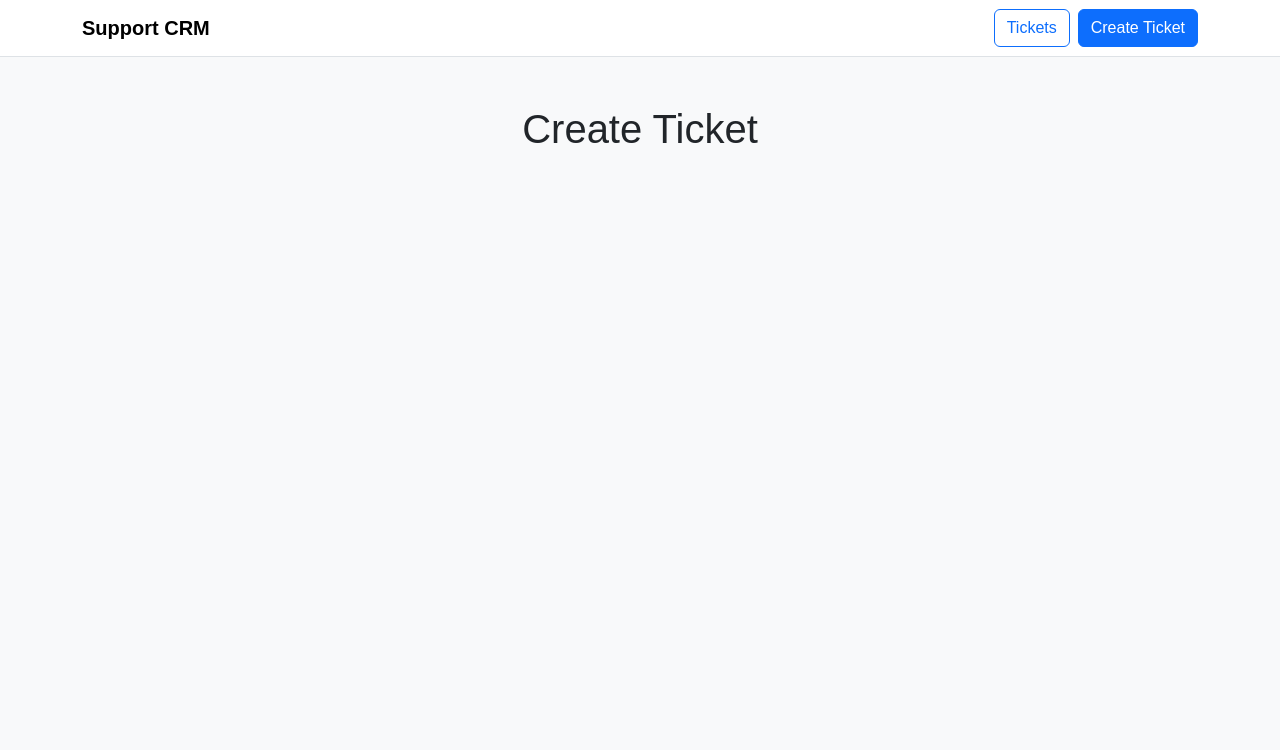
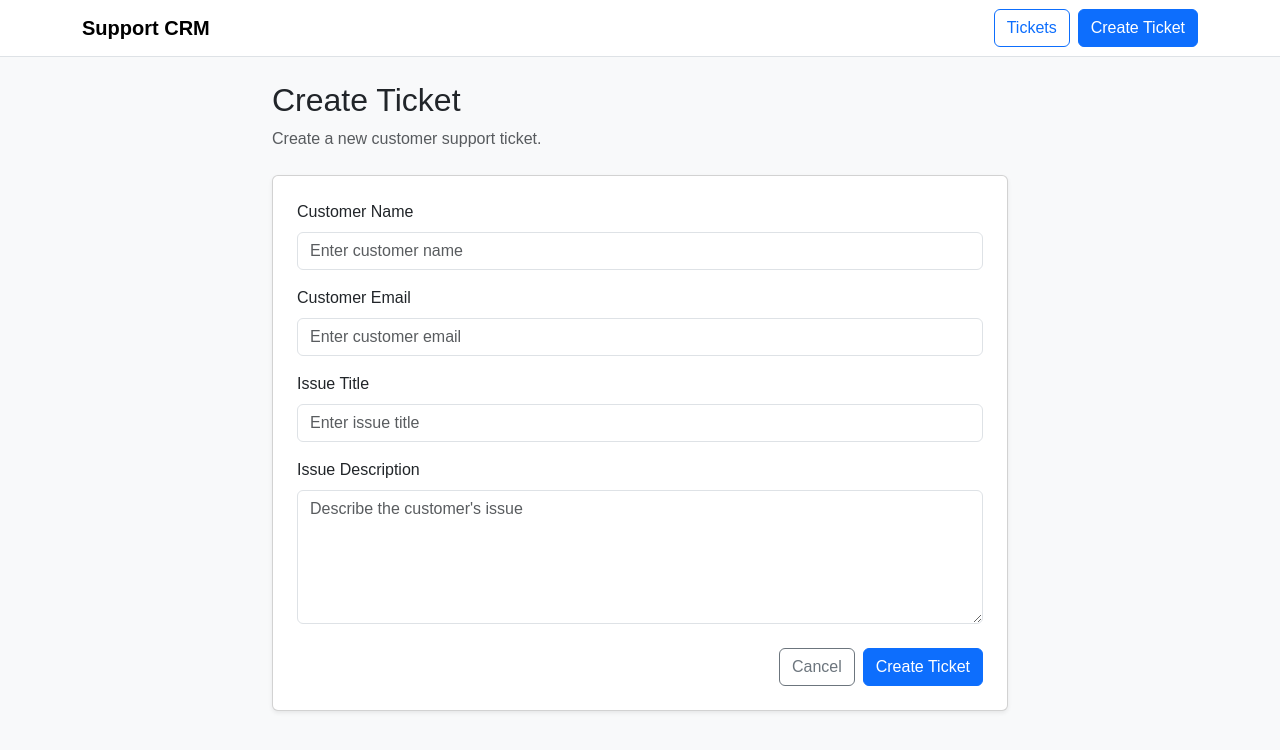
Before and after one commit to ayeshaikh017/support-crm-system, a React (Vite) app in the folder client/: page /create-ticket in a window 1280 px wide. Shown: the top 750 px of the page. Built offline with nearby package versions, Linux system fonts and the light colour scheme.

Commit message:
connect create ticket page

```diff
--- a/client/src/App.jsx
+++ b/client/src/App.jsx
@@ -1,6 +1,7 @@
 import { Routes, Route } from "react-router-dom";
 import Navbar from "./components/Navbar";
 import TicketList from "./pages/TicketList";
+import CreateTicket from "./pages/CreateTicket";
 function App() {
   return (
     <>
@@ -13,7 +14,7 @@ function App() {
 
       <Route
         path="/create-ticket"
-        element={<h1 className="text-center mt-5">Create Ticket</h1>}
+        element={<CreateTicket />}
       />
 
       <Route
```
